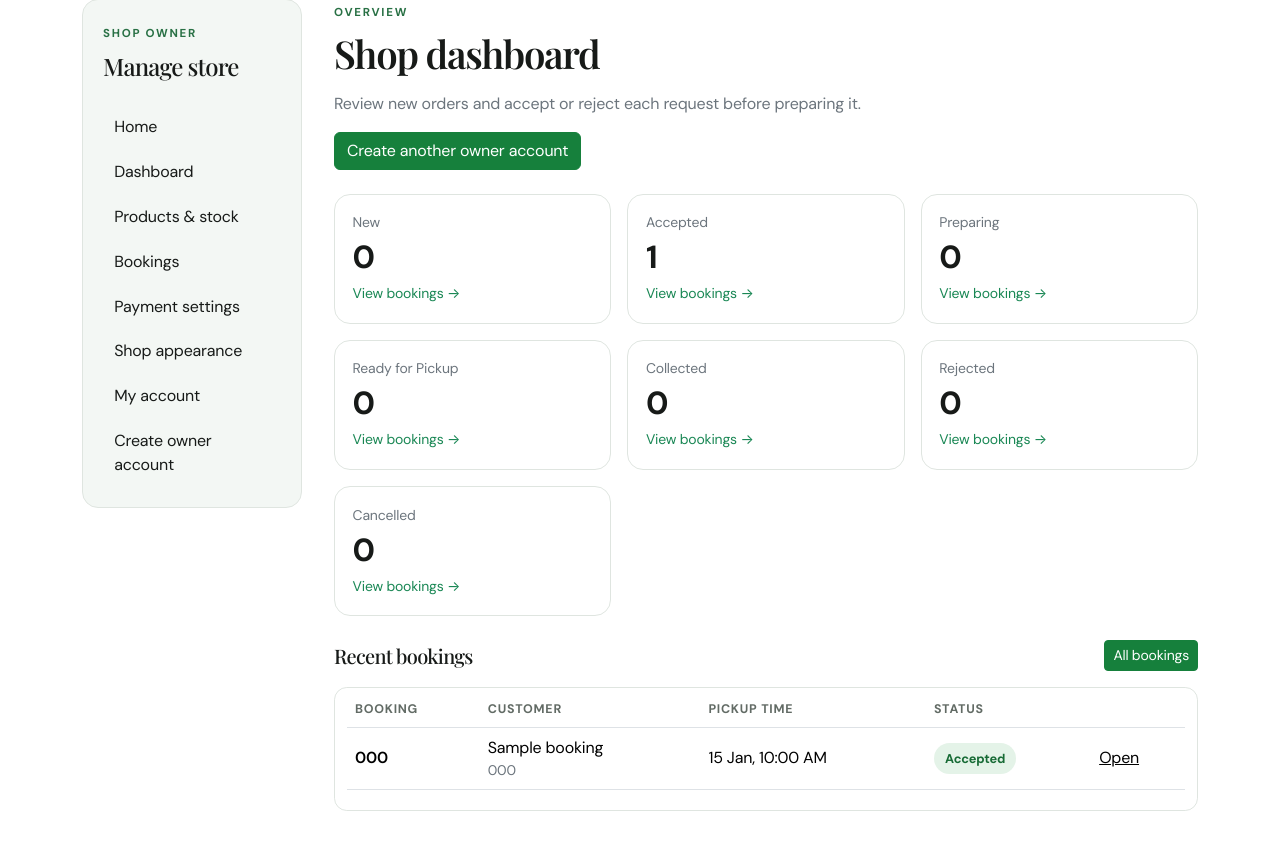
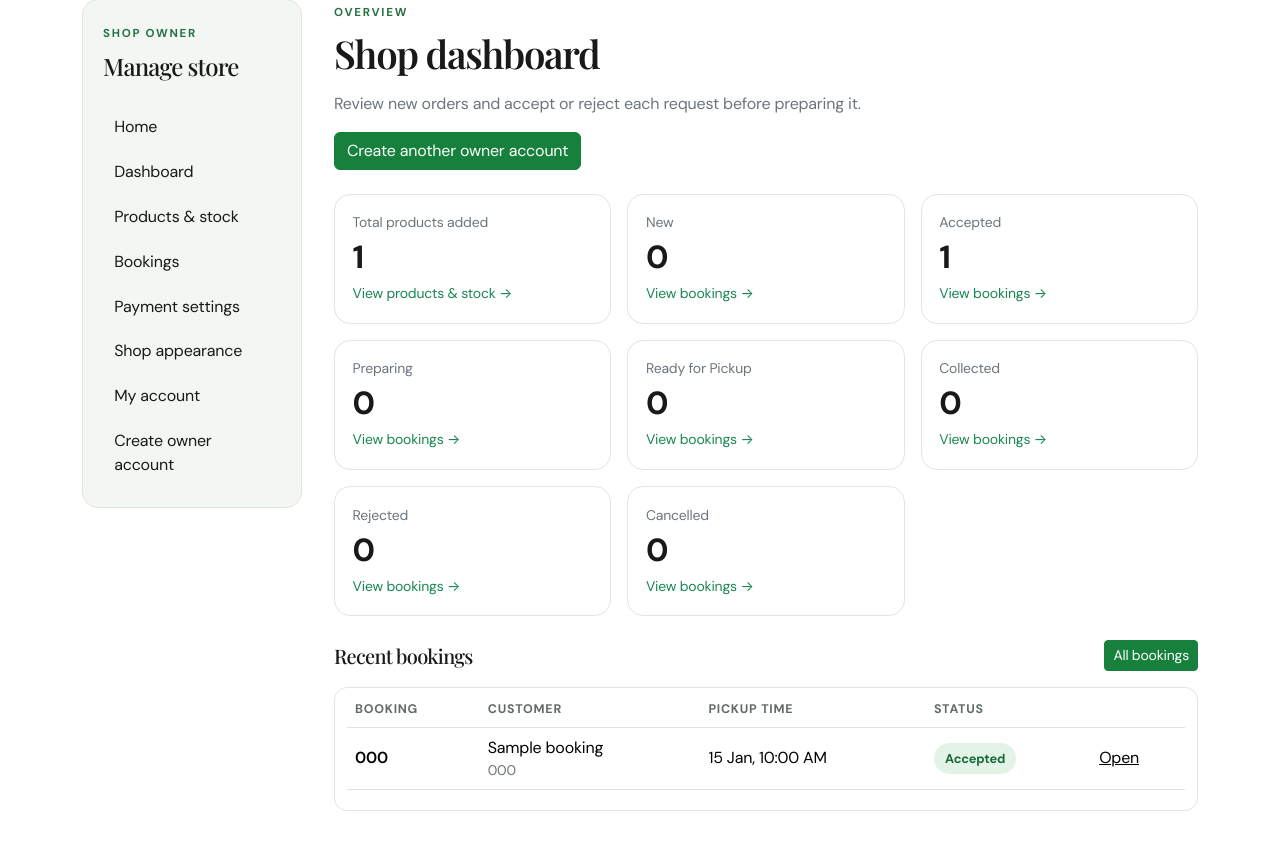
Before and after one commit to smubarakbasha28-collab/local_clothing_booking_production_starter, a Flask app: page /shop/sample/admin in a window 1280 px wide. Shown: the part 190-1046 px from the top of the page. Run offline with Flask 3, Linux system fonts and the light colour scheme; the visitor is signed in with stand-in values (Sample User, id 1); tables that the repository leaves empty hold one stand-in row (values such as "Sample post"); some libraries are stand-ins or nearby versions.

Commit message:
Show total products on owner dashboard
Add a shop-scoped total product count linked to Products and stock.

Co-authored-by: Copilot <223556219+Copilot@users.noreply.github.com>

```diff
--- a/app.py
+++ b/app.py
@@ -903,8 +903,14 @@ def admin_dashboard():
         status: Booking.query.filter_by(shop_id=g.shop.id, status=status).count()
         for status in BOOKING_STATUSES
     }
+    product_count = Product.query.filter_by(shop_id=g.shop.id).count()
     bookings = Booking.query.filter_by(shop_id=g.shop.id).order_by(Booking.created_at.desc()).limit(50).all()
-    return render_template("admin/dashboard.html", counts=counts, bookings=bookings)
+    return render_template(
+        "admin/dashboard.html",
+        counts=counts,
+        bookings=bookings,
+        product_count=product_count,
+    )
 
 
 @app.route("/admin/owners", methods=["GET", "POST"])
--- a/templates/admin/dashboard.html
+++ b/templates/admin/dashboard.html
@@ -4,6 +4,12 @@
 <span class="eyebrow">OVERVIEW</span><h1 class="section-title">Shop dashboard</h1><p class="text-secondary">Review new orders and accept or reject each request before preparing it.</p>
 <div class="mb-4"><a class="btn btn-success" href="{{ url_for('admin_owners') }}">Create another owner account</a></div>
 <div class="row g-3 mb-4">
+<div class="col-6 col-xl-4">
+  <a class="stat-card d-block h-100 text-decoration-none" href="{{ url_for('admin_products') }}" aria-label="View {{ product_count }} products">
+    <div class="small text-secondary">Total products added</div><div class="stat-number">{{ product_count }}</div>
+    <span class="small text-success">View products &amp; stock →</span>
+  </a>
+</div>
 {% for status, count in counts.items() %}
 <div class="col-6 col-xl-4">
   <a class="stat-card d-block h-100 text-decoration-none" href="{{ url_for('admin_bookings', status=status) }}" aria-label="View {{ count }} {{ status }} bookings">
```
